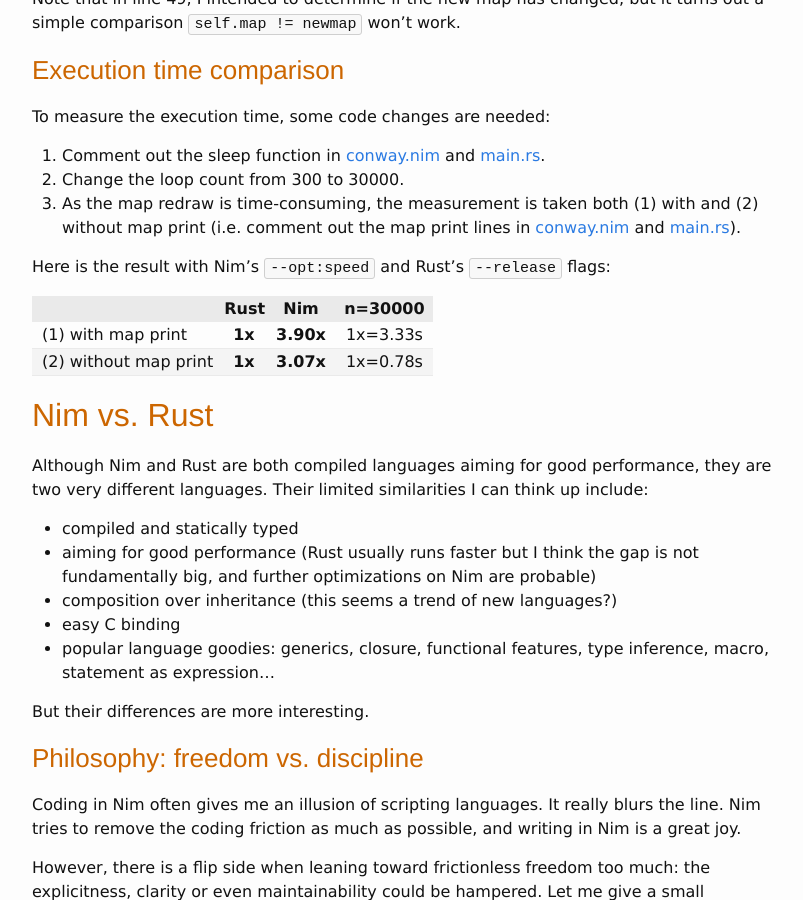
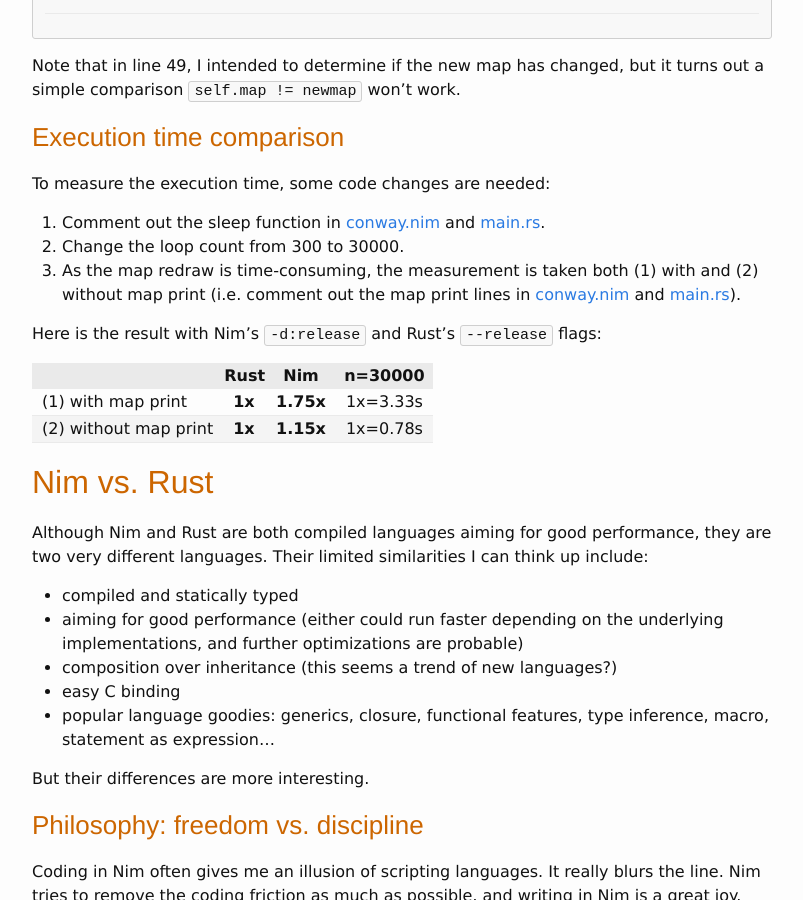
Before and after one commit to arthurtw/arthurtw.github.io, a Jekyll site: the page built from _posts/2015-01-12-quick-comparison-nim-vs-rust.md, in a window 1280 px wide and 900 px high, scrolled down 7459 px. Shown: the whole window, without its empty margins (238-1041 px from the left). Built offline with Jekyll 4.4.1, drawn with Linux system fonts in a browser that asks for light colours; some of the changed text lies outside the part shown.

Commit message:
Fix Nim optimization flag and results

```diff
--- a/_posts/2015-01-12-quick-comparison-nim-vs-rust.md
+++ b/_posts/2015-01-12-quick-comparison-nim-vs-rust.md
@@ -2,6 +2,8 @@
 title: A Quick Comparison of Nim vs. Rust
 layout: post
 ---
+
+> EDIT (Jan-13): Use Nim’s `-d:release` instead of `--opt:speed` flag. The change made it running 2~2.5x faster.
 
 [Rust](http://www.rust-lang.org/) and [Nim](http://nim-lang.org/) are the two new programming languages I have been following for a while. Shortly after my previous [blog post](arthurtw.github.io/2014/12/21/rust-anti-sloppy-programming-language.html) about Rust, [Nim 0.10.2](http://nim-lang.org/news.html#Z2014-12-29-version-0-10-2-released) was out. This led me to take a closer look at Nim, and, naturally, compare it with Rust.
 
@@ -127,7 +129,7 @@ If you build the project by yourself, you may want to uncomment line 2 of [main.
 
 ### Execution time comparison
 
-I compiled the code with Nim’s `--opt:speed` and Rust’s `--release` flags. The sample 5MB input file was collected from Nim compiler’s C source files:
+I compiled the code with Nim’s `-d:release` and Rust’s `--release` flags. The sample 5MB input file was collected from Nim compiler’s C source files:
 
     $ cat c_code/3_3/*.c > /tmp/input.txt
     $ wc /tmp/input.txt
@@ -306,19 +308,19 @@ To measure the execution time, some code changes are needed:
 1. Change the loop count from 300 to 30000.
 1. As the map redraw is time-consuming, the measurement is taken both (1) with and (2) without map print (i.e. comment out the map print lines in [conway.nim](https://github.com/arthurtw/nim-examples/blob/master/conway/conway.nim#L29) and [main.rs](https://github.com/arthurtw/rust-examples/blob/master/conway/src/main.rs#L31,L32)).
 
-Here is the result with Nim’s `--opt:speed` and Rust’s `--release` flags:
+Here is the result with Nim’s `-d:release` and Rust’s `--release` flags:
 
 |                     | Rust | Nim   | n=30000 |
 --------------------- | ---- | ----- | ------- |
-(1) with map print    | **1x** | **3.90x** | 1x=3.33s |
-(2) without map print | **1x** | **3.07x** | 1x=0.78s |
+(1) with map print    | **1x** | **1.75x** | 1x=3.33s |
+(2) without map print | **1x** | **1.15x** | 1x=0.78s |
 
 ## Nim vs. Rust
 
 Although Nim and Rust are both compiled languages aiming for good performance, they are two very different languages. Their limited similarities I can think up include:
 
 - compiled and statically typed
-- aiming for good performance (Rust usually runs faster but I think the gap is not fundamentally big, and further optimizations on Nim are probable)
+- aiming for good performance (either could run faster depending on the underlying implementations, and further optimizations are probable)
 - composition over inheritance (this seems a trend of new languages?)
 - easy C binding
 - popular language goodies: generics, closure, functional features, type inference, macro, statement as expression…
```
Also changed, not shown: other parts of _posts/2015-01-12-quick-comparison-nim-vs-rust.md (+2 -2 lines).
